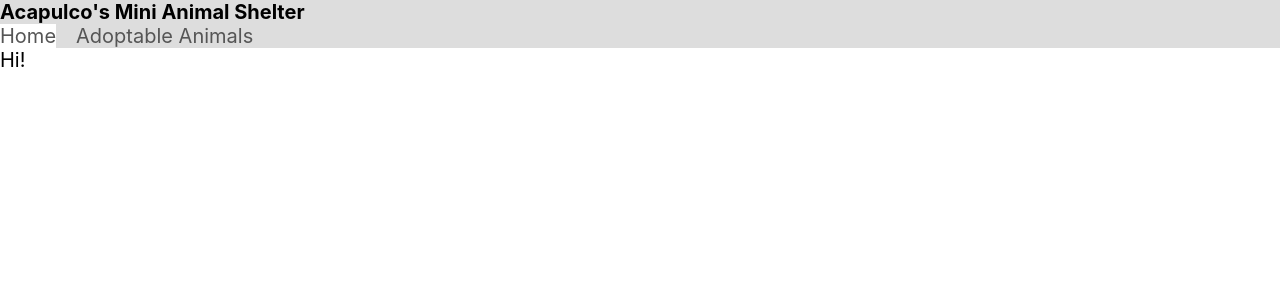
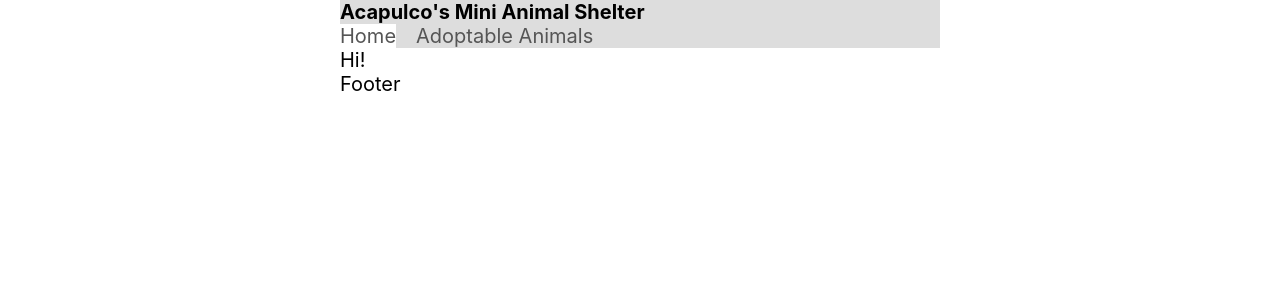
Before and after one commit to TorchAblaze/shelter, a React (Create React App) app: page / in a window 1280 px wide. Shown: the top 300 px of the page. Built offline with nearby package versions, Linux system fonts and the light colour scheme.

Commit message:
Add styling styling for App.js and AnimalList.js
Co-authored-by: Jeremy Banka <jeremybanka@gmail.com>
Co-authored-by: James Wyn <thisisjameswyn@gmail.com>
Co-authored-by: Michael Burton  <micbur1@gmail.com>
Co-authored-by: Min Chang <minchangmhc@gmail.com>

```diff
--- a/src/components/AnimalList.js
+++ b/src/components/AnimalList.js
@@ -1,7 +1,8 @@
-import {
-  useGetAllAnimalsQuery,
-  useGetSpecificAnimalQuery,
-} from "../store/animalApi";
+/** @jsxImportSource @emotion/react */
+import React from "react";
+import { css } from "@emotion/react";
+import { Link } from "react-router-dom";
+import { useGetAllAnimalsQuery } from "../store/animalApi";
 
 const AnimalList = () => {
   const {
@@ -9,23 +10,33 @@ const AnimalList = () => {
     error: allAnimalsError,
     isLoading: allAnimalsIsLoading,
   } = useGetAllAnimalsQuery();
-  const {
-    data: specificAnimal,
-    error: specificAnimalError,
-    isLoading: specificAnimalIsLoading,
-  } = useGetSpecificAnimalQuery(1);
+
   console.log(`allAnimals`, allAnimals);
-  console.log(`allAnimalsError`, allAnimalsError);
-  console.log(`allAnimalsIsLoading`, allAnimalsIsLoading);
-  console.log(`specificAnimal`, specificAnimal);
-  console.log(`specificAnimalError`, specificAnimalError);
-  console.log(`specificAnimalIsLoading`, specificAnimalIsLoading);
-  return allAnimalsIsLoading ? (
-    <div>Loading...</div>
-  ) : (
-    <ul>
+
+  if (allAnimalsIsLoading) return <div>Loading...</div>;
+  if (allAnimalsError) return <div>Unable to load animals.</div>;
+  return (
+    <ul
+      css={css`
+        padding: 30px;
+        display: flex;
+        flex-direction: column;
+        gap: 30px;
+        li {
+          // ul li
+          margin-left: 30px;
+          ~ li {
+            // ul li ~ li
+            border-top: 1px solid black;
+            padding-top: 30px;
+          }
+        }
+      `}
+    >
       {allAnimals.map((animal, idx) => (
-        <li key={idx}>{animal.name}</li>
+        <li key={idx}>
+          <Link to={`/details/${animal.id}`}>{animal.name}</Link>
+        </li>
       ))}
     </ul>
   );
--- a/src/components/App.js
+++ b/src/components/App.js
@@ -1,13 +1,23 @@
 /** @jsxImportSource @emotion/react */
 import { css } from "@emotion/react";
+import React from "react";
 import { BrowserRouter as Router, Switch, NavLink } from "react-router-dom";
 import Routes from "./Routes";
 
 function App() {
   return (
     <Router>
-      <header
+      <div
         css={css`
+          header,
+          main,
+          footer {
+            width: 100%;
+            max-width: 600px;
+            margin: auto;
+            position: relative;
+          }
+          header {
             background: #ddd;
             h1 {
               color: black;
@@ -28,8 +38,13 @@ function App() {
                 }
               }
             }
+          }
+          main {
+            background: white;
+          }
         `}
       >
+        <header>
           <h1>Acapulco's Mini Animal Shelter</h1>
           <nav>
             <ul>
@@ -51,7 +66,8 @@ function App() {
             <Routes />
           </Switch>
         </main>
-      <footer></footer>
+        <footer>Footer</footer>
+      </div>
     </Router>
   );
 }
```
Lines whose indentation alone changed are shown as unchanged.
